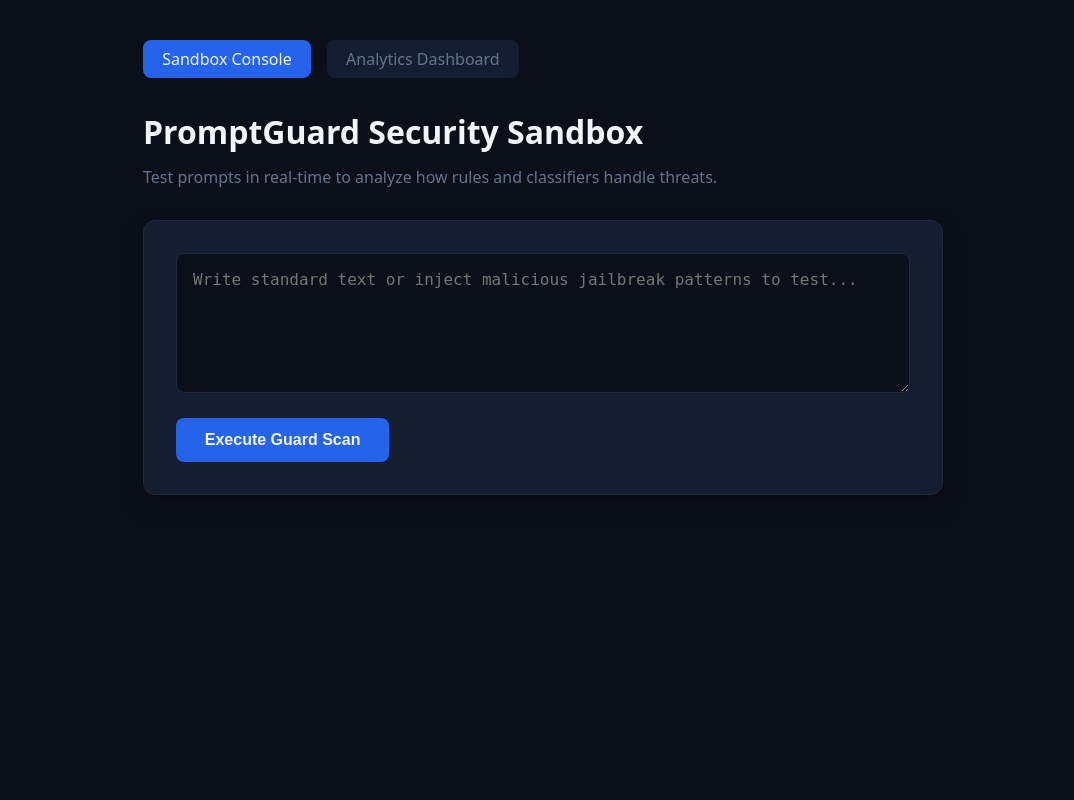
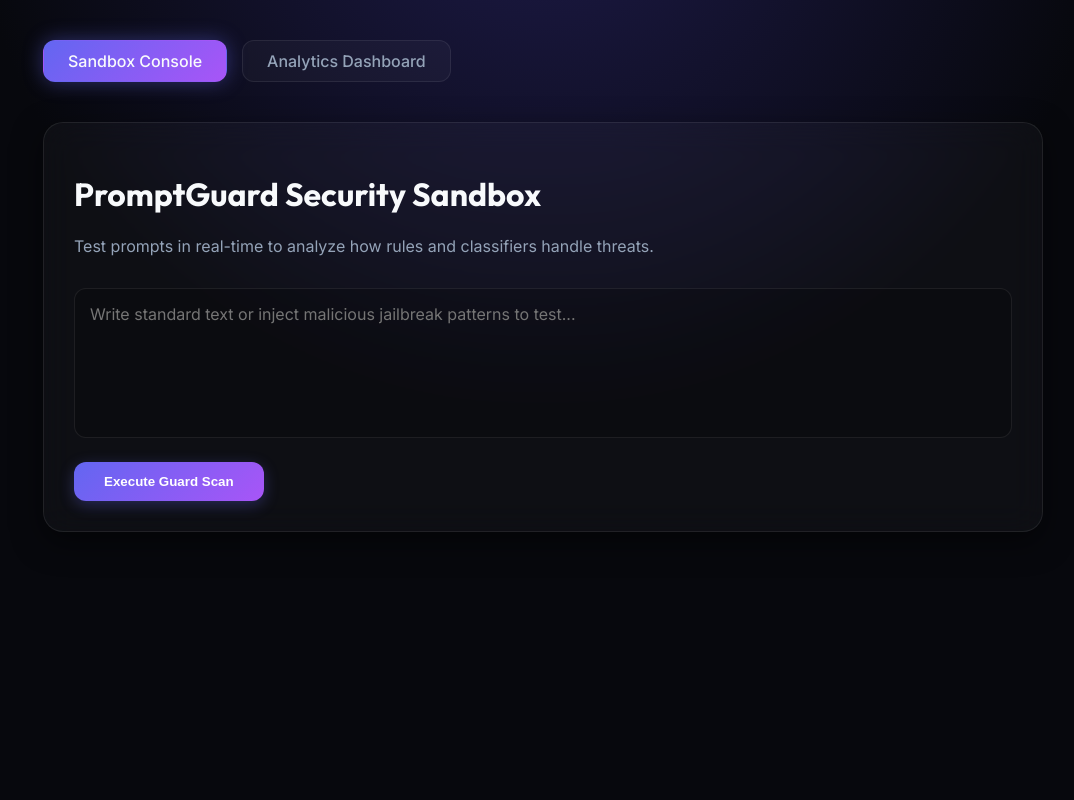
Before and after one commit to rakesh-sudo397/PromptGuardAI, a FastAPI app: page / in a window 1280 px wide. Shown: the whole page, without its empty margins (97-1171 px from the left). Run offline with FastAPI, Linux system fonts and the light colour scheme.

Commit message:
feat: complete Obsidian UI styling, API sandbox integrations, and explainability highlights

```diff
--- a/requirements.txt
+++ b/requirements.txt
@@ -4,3 +4,6 @@ scikit-learn>=1.2.0
 notebook>=6.5.0
 matplotlib>=3.7.0
 seaborn>=0.12.0
+fastapi>=0.95.0
+uvicorn>=0.20.0
+jinja2>=3.1.0
--- /dev/null
+++ b/static/css/style.css
@@ -0,0 +1,129 @@
+@import url('https://fonts.googleapis.com/css2?family=Inter:wght@300;400;500;600;700&family=Outfit:wght@400;600;700&display=swap');
+
+:root {
+    --bg-dark: #07080d;
+    --card-bg: rgba(255, 255, 255, 0.03);
+    --border-color: rgba(255, 255, 255, 0.08);
+    --text-primary: #f8fafc;
+    --text-secondary: #94a3b8;
+    --violet-gradient: linear-gradient(135deg, #6366f1 0%, #a855f7 100%);
+    --emerald-gradient: linear-gradient(135deg, #10b981 0%, #059669 100%);
+    --rose-gradient: linear-gradient(135deg, #f43f5e 0%, #e11d48 100%);
+}
+
+body {
+    background-color: var(--bg-dark);
+    color: var(--text-primary);
+    font-family: 'Inter', sans-serif;
+    margin: 0;
+    padding: 0;
+    min-height: 100vh;
+    background-image: radial-gradient(circle at 50% -20%, #1e1b4b 0%, transparent 50%);
+}
+
+h1, h2, h3 {
+    font-family: 'Outfit', sans-serif;
+}
+
+.container {
+    max-width: 1000px;
+    margin: 0 auto;
+    padding: 40px 20px;
+}
+
+/* Header Navigation Tabs */
+.tabs {
+    display: flex;
+    gap: 15px;
+    margin-bottom: 40px;
+}
+
+.tab-btn {
+    background: var(--card-bg);
+    border: 1px solid var(--border-color);
+    color: var(--text-secondary);
+    padding: 10px 24px;
+    border-radius: 12px;
+    cursor: pointer;
+    font-weight: 500;
+    transition: all 0.3s ease;
+    text-decoration: none;
+}
+
+.tab-btn:hover {
+    color: var(--text-primary);
+    border-color: rgba(255,255,255,0.2);
+}
+
+.tab-btn.active {
+    background: var(--violet-gradient);
+    color: var(--text-primary);
+    border-color: transparent;
+    box-shadow: 0 0 20px rgba(99, 102, 241, 0.4);
+}
+
+/* Glassmorphism Card Wrapper */
+.card {
+    background: var(--card-bg);
+    backdrop-filter: blur(16px);
+    border: 1px solid var(--border-color);
+    padding: 30px;
+    border-radius: 20px;
+    box-shadow: 0 10px 30px rgba(0,0,0,0.5);
+}
+
+textarea {
+    width: 100%;
+    height: 150px;
+    background: rgba(0, 0, 0, 0.2);
+    border: 1px solid var(--border-color);
+    border-radius: 12px;
+    color: var(--text-primary);
+    padding: 15px;
+    box-sizing: border-box;
+    font-family: inherit;
+    font-size: 16px;
+    resize: none;
+    margin-bottom: 20px;
+    transition: border-color 0.3s;
+}
+
+textarea:focus {
+    border-color: #6366f1;
+    outline: none;
+}
+
+.btn-primary {
+    background: var(--violet-gradient);
+    border: none;
+    color: white;
+    padding: 12px 30px;
+    font-weight: 600;
+    border-radius: 12px;
+    cursor: pointer;
+    transition: transform 0.2s, box-shadow 0.2s;
+    box-shadow: 0 4px 15px rgba(99, 102, 241, 0.3);
+}
+
+.btn-primary:hover {
+    transform: translateY(-2px);
+    box-shadow: 0 6px 20px rgba(99, 102, 241, 0.5);
+}
+
+/* Results Alerts */
+.alert {
+    margin-top: 25px;
+    padding: 20px;
+    border-radius: 14px;
+    border: 1px solid transparent;
+}
+
+.alert-success {
+    background: rgba(16, 185, 129, 0.1);
+    border-color: rgba(16, 185, 129, 0.3);
+}
+
+.alert-danger {
+    background: rgba(239, 68, 68, 0.1);
+    border-color: rgba(239, 68, 68, 0.3);
+}
--- a/templates/sandbox.html
+++ b/templates/sandbox.html
@@ -1,108 +1,20 @@
-<!--
-Filename: templates/sandbox.html
-Action: CREATE
-Purpose: Interactive sandbox page for security developers to audit prompt outputs.
--->
 <!DOCTYPE html>
 <html lang="en">
 <head>
     <meta charset="UTF-8">
     <meta name="viewport" content="width=device-width, initial-scale=1.0">
     <title>PromptGuard AI - Sandbox Console</title>
+    <link rel="stylesheet" href="/static/css/style.css">
     <style>
-        :root {
-            --bg: #0b0f19;
-            --card-bg: #151d30;
-            --txt: #f1f5f9;
-            --accent: #2563eb;
-            --green: #10b981;
-            --red: #f43f5e;
-            --border: #1e293b;
-        }
-        body {
-            font-family: system-ui, -apple-system, sans-serif;
-            background-color: var(--bg);
-            color: var(--txt);
-            margin: 0;
-            padding: 2.5rem;
-            display: flex;
-            justify-content: center;
-        }
-        .wrapper {
-            width: 100%;
-            max-width: 800px;
-        }
-        .navigation {
-            display: flex;
-            gap: 1rem;
-            margin-bottom: 2rem;
-        }
-        .navigation a {
-            color: #64748b;
-            text-decoration: none;
-            padding: 0.5rem 1.2rem;
-            border-radius: 0.5rem;
-            background-color: var(--card-bg);
-            transition: all 0.2s;
-        }
-        .navigation a.active, .navigation a:hover {
-            color: var(--txt);
-            background-color: var(--accent);
-        }
-        .console-card {
-            background-color: var(--card-bg);
-            border: 1px solid var(--border);
-            border-radius: 0.75rem;
-            padding: 2rem;
-            box-shadow: 0 10px 25px -5px rgba(0,0,0,0.5);
-        }
-        textarea {
-            width: 100%;
-            height: 140px;
-            background-color: #0b0f19;
-            border: 1px solid var(--border);
-            border-radius: 0.5rem;
-            color: var(--txt);
-            padding: 1rem;
-            box-sizing: border-box;
-            font-size: 1rem;
-            margin-bottom: 1.25rem;
-            resize: vertical;
-        }
-        textarea:focus {
-            outline: 2px solid var(--accent);
-        }
-        .btn-scan {
-            background-color: var(--accent);
-            color: var(--txt);
-            border: none;
-            padding: 0.8rem 1.8rem;
-            border-radius: 0.5rem;
-            font-size: 1rem;
-            cursor: pointer;
-            font-weight: 600;
-            transition: opacity 0.2s;
-        }
-        .btn-scan:hover {
-            opacity: 0.95;
-        }
-        .output-container {
-            margin-top: 2rem;
-            padding: 1.5rem;
-            border-radius: 0.5rem;
-            background-color: #0b0f19;
-            border: 1px solid var(--border);
-            display: none;
-        }
         .badge {
-            padding: 0.3rem 0.8rem;
+            padding: 0.4rem 1rem;
             border-radius: 9999px;
             font-weight: bold;
             font-size: 0.8rem;
             text-transform: uppercase;
         }
-        .bg-red { background-color: var(--red); }
-        .bg-green { background-color: var(--green); }
+        .bg-red { background-color: var(--rose-gradient); color: white; }
+        .bg-green { background-color: #10b981; color: white; }
         .stats-grid {
             display: grid;
             grid-template-columns: repeat(3, 1fr);
@@ -110,40 +22,42 @@ Purpose: Interactive sandbox page for security developers to audit prompt output
             margin-top: 1.5rem;
         }
         .stat-box {
-            background-color: var(--card-bg);
-            padding: 1rem;
-            border-radius: 0.375rem;
-            border: 1px solid var(--border);
+            background-color: var(--bg-dark);
+            padding: 1.2rem;
+            border-radius: 12px;
+            border: 1px solid var(--border-color);
         }
         .stat-label {
             font-size: 0.75rem;
-            color: #64748b;
+            color: var(--text-secondary);
             text-transform: uppercase;
             letter-spacing: 0.05em;
         }
         .stat-val {
-            font-size: 1.2rem;
+            font-size: 1.25rem;
             font-weight: bold;
-            margin-top: 0.25rem;
+            margin-top: 0.5rem;
         }
     </style>
 </head>
 <body>
-    <div class="wrapper">
-        <div class="navigation">
-            <a href="/sandbox" class="active">Sandbox Console</a>
-            <a href="/dashboard">Analytics Dashboard</a>
+    <div class="container">
+        <div class="tabs">
+            <a href="/sandbox" class="tab-btn active">Sandbox Console</a>
+            <a href="/dashboard" class="tab-btn">Analytics Dashboard</a>
         </div>
-        <h1>PromptGuard Security Sandbox</h1>
-        <p style="color: #64748b; margin-top: -0.5rem; margin-bottom: 2rem;">Test prompts in real-time to analyze how rules and classifiers handle threats.</p>
 
-        <div class="console-card">
+        <div class="card">
+            <h1>PromptGuard Security Sandbox</h1>
+            <p style="color: var(--text-secondary); margin-bottom: 2rem;">Test prompts in real-time to analyze how rules and classifiers handle threats.</p>
+
             <textarea id="txtPrompt" placeholder="Write standard text or inject malicious jailbreak patterns to test..."></textarea>
-            <button class="btn-scan" onclick="executeSecurityCheck()">Execute Guard Scan</button>
+            <button class="btn-primary" onclick="executeSecurityCheck()">Execute Guard Scan</button>
 
-            <div id="pnlOutput" class="output-container">
-                <div style="display: flex; justify-content: space-between; align-items: center;">
-                    <h3>Analysis Verdict</h3>
+            <!-- Output Display Card -->
+            <div id="pnlOutput" class="alert" style="display: none; background: rgba(0, 0, 0, 0.2); border: 1px solid var(--border-color);">
+                <div style="display: flex; justify-content: space-between; align-items: center; margin-bottom: 1.5rem;">
+                    <h3 style="margin: 0; font-size: 1.4rem;">Analysis Verdict</h3>
                     <span id="lblDecision" class="badge"></span>
                 </div>
 
@@ -161,6 +75,14 @@ Purpose: Interactive sandbox page for security developers to audit prompt output
                         <div class="stat-val" id="valLatency">-</div>
                     </div>
                 </div>
+
+                <!-- Token Explainability Section -->
+                <div style="margin-top: 2rem; border-top: 1px solid var(--border-color); padding-top: 1.5rem;">
+                    <h4 style="margin-top: 0; margin-bottom: 10px; color: var(--text-secondary); font-size: 0.85rem; text-transform: uppercase;">
+                        Flagged Attack Tokens (Explainability Highlights)
+                    </h4>
+                    <p id="explainability-box" style="line-height: 1.8; margin: 0; font-size: 1rem; color: var(--text-secondary);"></p>
+                </div>
             </div>
         </div>
     </div>
@@ -170,7 +92,7 @@ Purpose: Interactive sandbox page for security developers to audit prompt output
             const promptText = document.getElementById('txtPrompt').value.trim();
             if (!promptText) return alert("Prompt string cannot be empty.");
 
-            const scanBtn = document.querySelector('.btn-scan');
+            const scanBtn = document.querySelector('.btn-primary');
             scanBtn.innerText = 'Evaluating...';
             scanBtn.disabled = true;
 
@@ -183,20 +105,41 @@ Purpose: Interactive sandbox page for security developers to audit prompt output
 
                 const payload = await res.json();
 
-                document.getElementById('pnlOutput').style.display = 'block';
+                const outputContainer = document.getElementById('pnlOutput');
+                outputContainer.style.display = 'block';
                 const decisionBadge = document.getElementById('lblDecision');
 
                 if (payload.decision === "BLOCK" || !payload.is_safe) {
                     decisionBadge.innerText = 'BLOCKED / THREAT';
                     decisionBadge.className = 'badge bg-red';
+                    outputContainer.style.borderColor = 'rgba(244, 63, 94, 0.4)';
                 } else {
                     decisionBadge.innerText = 'PASSED / SAFE';
                     decisionBadge.className = 'badge bg-green';
+                    outputContainer.style.borderColor = 'rgba(16, 185, 129, 0.4)';
                 }
 
                 document.getElementById('valCategory').innerText = payload.category;
                 document.getElementById('valRisk').innerText = (payload.risk_score * 100).toFixed(2) + '%';
                 document.getElementById('valLatency').innerText = payload.latency_ms + ' ms';
+
+                // Token Highlighting Logic (reconstructed from Model Coefficients)
+                const tokenContainer = document.getElementById('explainability-box');
+                const words = promptText.split(/\s+/);
+                const explanations = payload.explanations || [];
+
+                const highlighted = words.map(word => {
+                    const cleanWord = word.toLowerCase().replace(/[^a-z0-9]/g, "");
+                    const match = explanations.find(e => e.token === cleanWord);
+
+                    // If coefficient > 0, the word was a threat indicator
+                    if (match && match.coefficient > 0.0) {
+                        return `<span style="background: rgba(244, 63, 94, 0.2); border-bottom: 2px dashed #f43f5e; padding: 2px 4px; border-radius: 4px; color: #fff; font-weight: 500;">${word}</span>`;
+                    }
+                    return word;
+                }).join(" ");
+
+                tokenContainer.innerHTML = highlighted || "No security features flagged.";
 
             } catch (error) {
                 alert("API communication error: " + error);
```
Also changed, not shown: templates/dashboard.html (+26 -65 lines), 1 other file.
